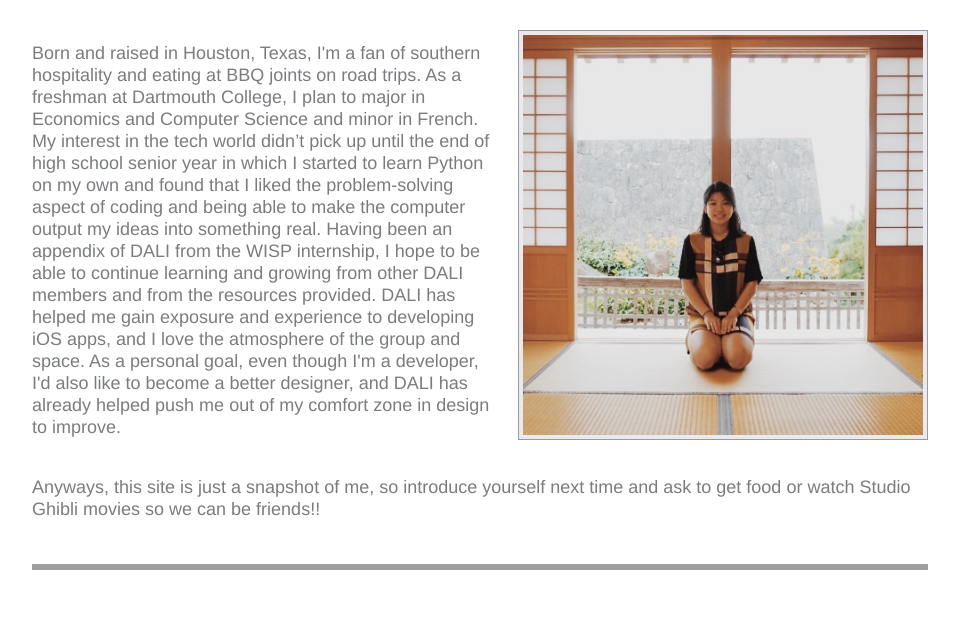
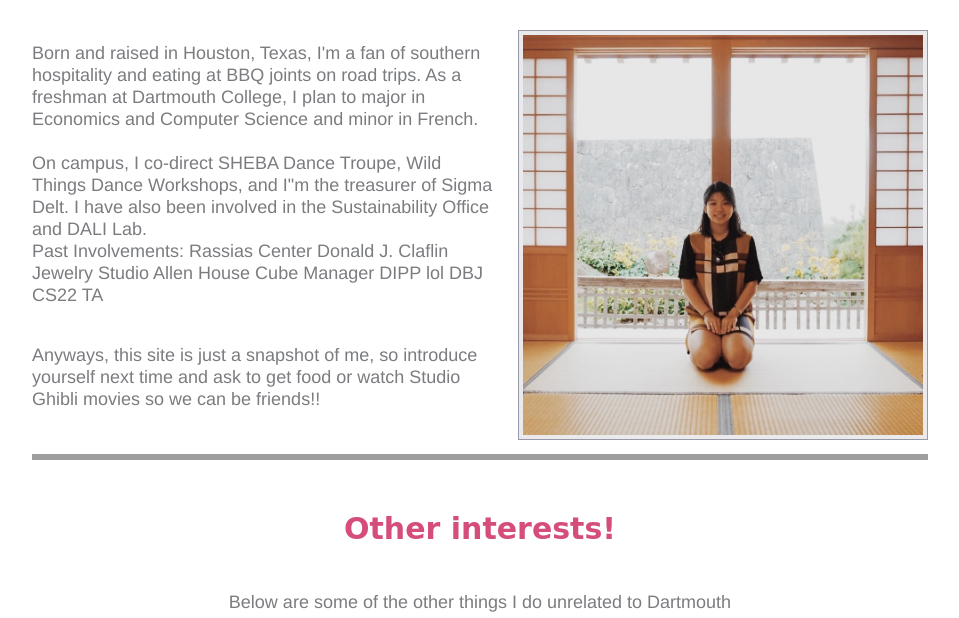
Before and after one commit to aliu98/amberemilyliu.me, a plain HTML site: page index.html in a window 1280 px wide. Shown: the part 307-925 px from the top of the page, without its empty margins (160-1119 px from the left). Drawn offline with Linux system fonts and the light colour scheme; grey boxes are pictures that could not be loaded.

Commit message:
Still a lot of work to be done, but biography updated

```diff
--- a/index.html
+++ b/index.html
@@ -16,15 +16,20 @@
     <p> Born and raised in Houston, Texas, I'm a fan of southern
       hospitality and eating at BBQ joints on road trips. As a freshman at Dartmouth College, I
       plan to major in Economics and Computer Science and minor in French.
-      My interest in the tech world didn’t pick up until the end of high school
-      senior year in which I started to learn Python on my own and found that I
-      liked the problem-solving aspect of coding and being able to make the computer
-      output my ideas into something real. Having been an appendix of DALI from the
-      WISP internship, I hope to be able to continue learning and growing from
-      other DALI members and from the resources provided. DALI has helped me gain exposure
-      and experience to developing iOS apps, and I love the atmosphere of the group and space.
-      As a personal goal, even though I'm a developer, I'd also like to become a better
-      designer, and DALI has already helped push me out of my comfort zone in design to improve. </p>
+      <br />
+      <br />
+      On campus, I co-direct SHEBA Dance Troupe, Wild Things Dance Workshops, and I"m the treasurer of Sigma
+      Delt. I have also been involved in the Sustainability Office and DALI Lab.
+      <br />
+      Past Involvements:
+      Rassias Center
+      Donald J. Claflin Jewelry Studio
+      Allen House Cube Manager
+      DIPP lol
+      DBJ
+      CS22 TA
+
+    </p>
 
     <p class-"center">Anyways, this site is just a snapshot of me, so introduce yourself next time and ask
       to get food or watch Studio Ghibli movies so we can be friends!!  </p>
@@ -34,11 +39,11 @@
     <br>
 
     <h2 class="center">Other interests!</h2>
-    <p class="center">Below are some fun things I do when I'm not coding...</p>
+    <p class="center">Below are some of the other things I do unrelated to Dartmouth</p>
 
     <h3 class="center">Dancing</h3>
     <p class="center">Right now, I mostly do hiphop and urban dancing; however, I have a background in
-      modern, Chinese cultural dancing, jazz, and a little bit of ballet. I want to
+      modern, Chinese and Taiwanese cultural dancing, jazz, and a little bit of ballet. I want to
       learn to ballroom dance one day (in search of someone to learn with me)!
       <br>
       <br>
@@ -46,7 +51,7 @@
     </p>
 
     <h3 class="center">Traveling</h3>
-    <p class="center">Here are some videos from my most recent trips!
+    <p class="center">Here are some videos from my most recent trips! *Videos have recently been made private*
     <br>
     <br>
     <iframe class="center" width="560" height="315" src="https://www.youtube.com/embed/AGYttKsFPzE" frameborder="0" allowfullscreen></iframe>
@@ -56,9 +61,7 @@
     </p>
 
     <h3 class="center">Crafts</h3>
-    <p class="center">I like to make jewelry, and I work at the Donald J. Claflin
-      Jewelry Studio at Dartmouth (come by on Thursdays and I'll teach you how to make
-      something cool)! Here are some old and recent projects
+    <p class="center">I like to make jewelry! Here are some old projects
       <br>
       <br>
       <img src ="/assets/rooster.jpg" alt= "hand-sawn rooster">
@@ -80,7 +83,7 @@
     <h2 class="center">Not very fun facts</h2>
     <ul>
       <li>I like plain hot water</li>
-      <li>Pottermore placed me in Slytherin but I'm probably a Hufflepuff</li>
+      <li>Pottermore placed me in Slytherin</li>
       <li>I've seen every episode of Phineas and Ferb, including the movie </li>
     </ul>
 
```
